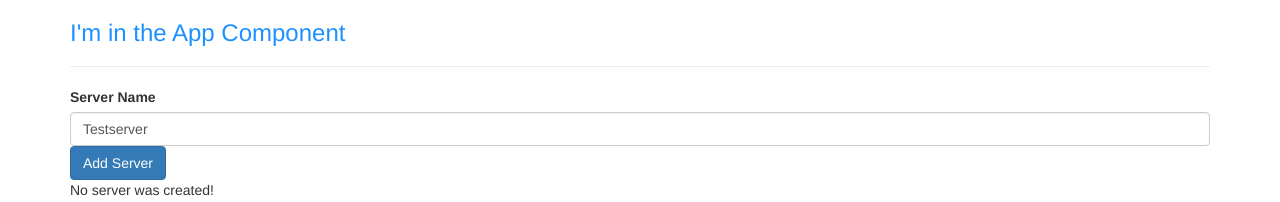
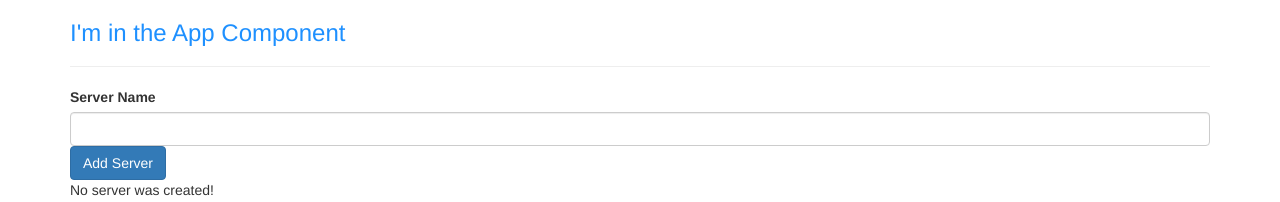
Before and after one commit to marcdwest32/my-angular8-app, an Angular app: page / in a window 1280 px wide. Shown: the top 202 px of the page. Built offline with nearby package versions, Linux system fonts and the light colour scheme.

Commit message:
serverCreated

```diff
--- a/src/app/servers/servers.component.ts
+++ b/src/app/servers/servers.component.ts
@@ -13,7 +13,8 @@ import { Component, OnInit } from '@angular/core';
 export class ServersComponent implements OnInit {
 	allowNewServer = false;
 	serverCreationStatus = 'No server was created!';
-	serverName = 'Testserver';
+	serverName = '';
+	serverCreated = false;
 
 	constructor() {
 		setTimeout(() => {
@@ -25,6 +26,7 @@ export class ServersComponent implements OnInit {
 	}
 
 	onCreateServer () {
+		this.serverCreated = true;
 		this.serverCreationStatus = 'Server was created! Name is ' + this.serverName;
 	}
 
```
